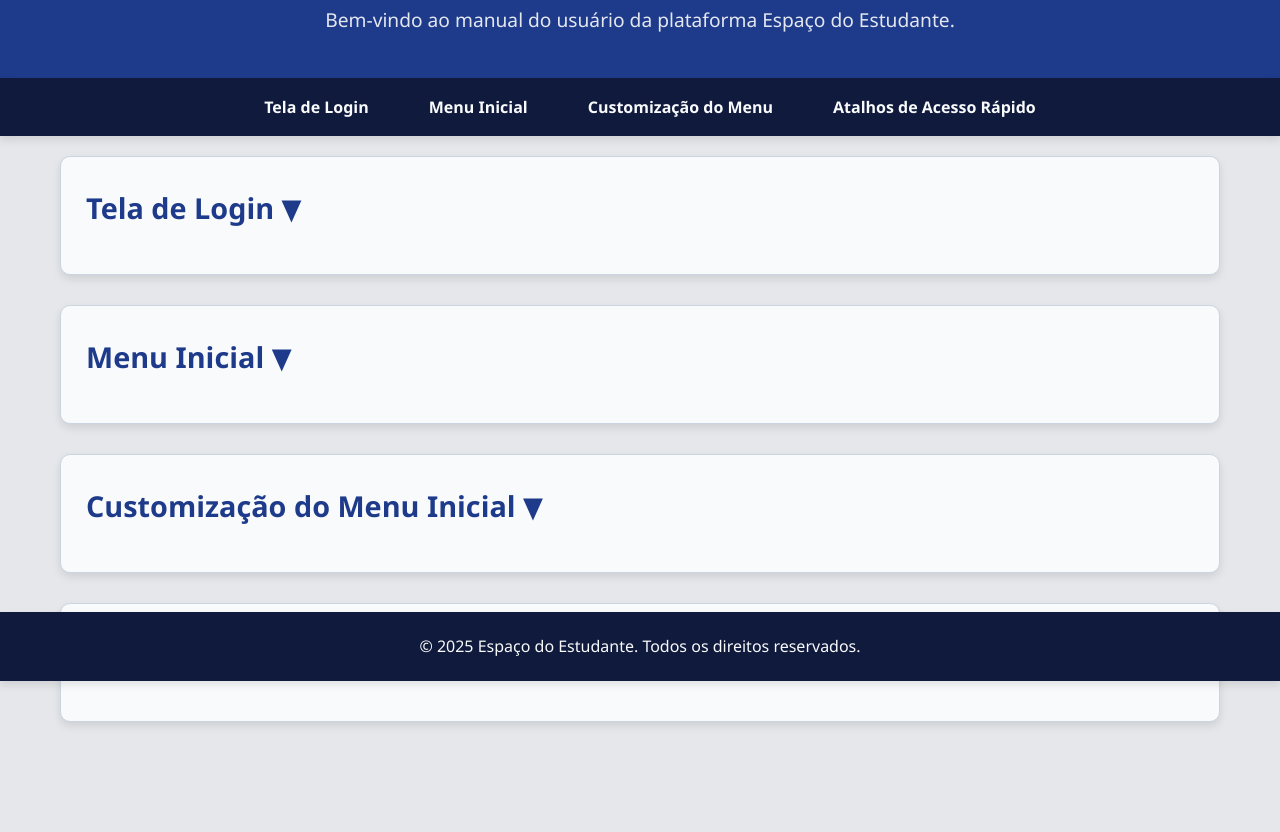
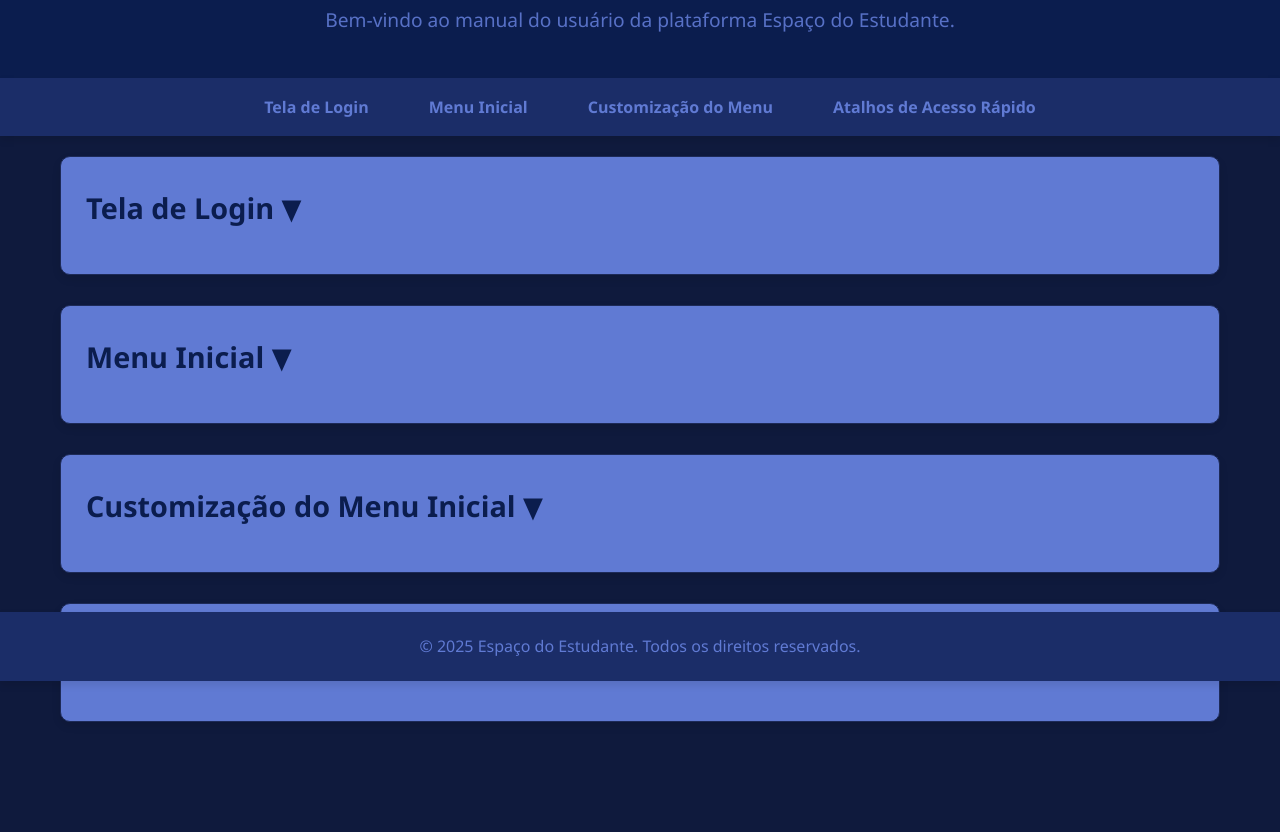
Before and after one commit to 1Galiotto/Manual_HTML, a plain HTML site: page index.html in a window 1280 px wide. Shown: the part 119-951 px from the top of the page. Drawn offline with Linux system fonts and the light colour scheme.

Commit message:
Tá uma bosta

```diff
--- a/styles.css
+++ b/styles.css
@@ -1,11 +1,11 @@
 :root {
-    --cor-primaria: #1E3A8A;       /* Azul escuro */
-    --cor-secundaria: #0F1A3D;     /* Azul quase preto */
-    --cor-fundo: #E5E7EB;          /* Cinza claro para o fundo */
-    --cor-texto: #1F2937;          /* Cinza escuro para texto */
-    --cor-texto-claro: #F9FAFB;    /* Branco para texto sobre fundos escuros */
+    --cor-primaria: #0b1d4e;       /* Azul escuro */
+    --cor-secundaria: #1b2d68;     /* Azul quase preto */
+    --cor-fundo: #0F1A3D;          /* Cinza claro para o fundo */
+    --cor-texto: #1b3969;          /* Cinza escuro para texto */
+    --cor-texto-claro: #607ad3;    /* Branco para texto sobre fundos escuros */
     --cor-destaque: #3B82F6;       /* Azul brilhante para hover */
-    --cor-borda: #CBD5E1;          /* Cinza para bordas */
+    --cor-borda: #1d2a57;          /* Cinza para bordas */
     --sombra: 0 4px 8px rgba(0, 0, 0, 0.1); /* Sombra suave */
     --transicao: all 0.3s ease;   /* Transição suave */
 }
```
